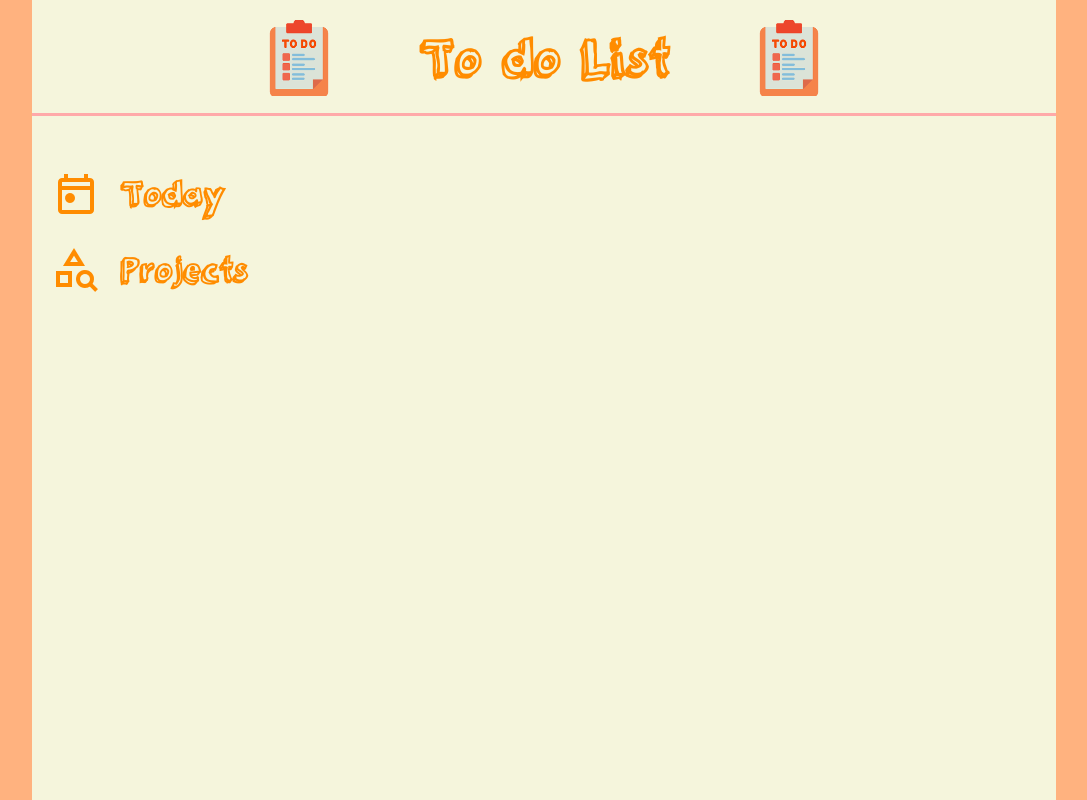
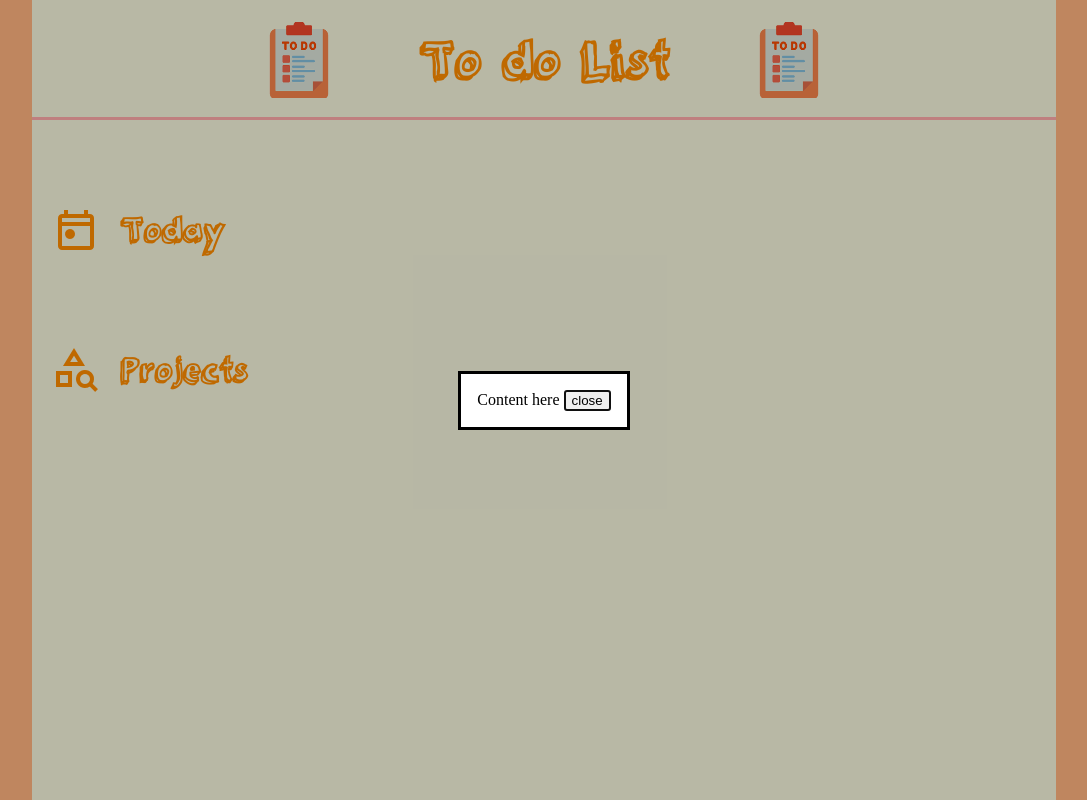
Before and after one commit to Yufan029/todo, a website built with webpack: page src/index.html in a window 1280 px wide. Both pictures are taken after a click on the picture 395 px from the left and 58 px from the top of the page. Shown: the whole page, without its empty margins (96-1183 px from the left). Built offline with nearby package versions, Linux system fonts and the light colour scheme.

Commit message:
Add pop up dialog, refactor code

```diff
--- a/package.json
+++ b/package.json
@@ -2,7 +2,7 @@
   "name": "todo",
   "version": "1.0.0",
   "description": "",
-  "main": "index.js",
+  "main": "./scripts/index.js",
   "scripts": {
     "test": "echo \"Error: no test specified\" && exit 1",
     "build": "webpack --config webpack.prod.js",
--- /dev/null
+++ b/src/css/dialogStyle.css
@@ -0,0 +1,52 @@
+/*   Open state of the dialog  */
+dialog[open] {
+    opacity: 1;
+    transform: scaleY(1);
+  }
+
+  /*   Closed state of the dialog   */
+  dialog {
+    opacity: 0;
+    transform: scaleY(0);
+    transition:
+      opacity 0.7s ease-out,
+      transform 0.7s ease-out,
+      overlay 0.7s ease-out allow-discrete,
+      display 0.7s ease-out allow-discrete;
+    /* Equivalent to
+    transition: all 0.7s allow-discrete; */
+  }
+
+  /*   Before-open state  */
+  /* Needs to be after the previous dialog[open] rule to take effect,
+      as the specificity is the same */
+  @starting-style {
+    dialog[open] {
+      opacity: 0;
+      transform: scaleY(0);
+    }
+  }
+
+  /* Transition the :backdrop when the dialog modal is promoted to the top layer */
+  dialog::backdrop {
+    background-color: rgb(0 0 0 / 0%);
+    transition:
+      display 0.7s allow-discrete,
+      overlay 0.7s allow-discrete,
+      background-color 0.7s;
+    /* Equivalent to
+    transition: all 0.7s allow-discrete; */
+  }
+
+  dialog[open]::backdrop {
+    background-color: rgb(0 0 0 / 25%);
+  }
+
+  /* This starting-style rule cannot be nested inside the above selector
+  because the nesting selector cannot represent pseudo-elements. */
+
+  @starting-style {
+    dialog[open]::backdrop {
+      background-color: rgb(0 0 0 / 0%);
+    }
+  }
--- a/src/style.css
+++ b/src/css/style.css
@@ -1,8 +1,6 @@
 *,
 *::before,
 *::after {
-    padding: 0px;
-    margin: 0px;
     box-sizing: border-box;
 }
 
@@ -12,13 +10,15 @@
 
 @font-face {
     font-family: "3dumb";
-    src: url('./fonts/3dumb-webfont.woff2') format('woff2'),
-         url('./fonts/3dumb-webfont.woff') format('woff');
+    src: url('../fonts/3dumb-webfont.woff2') format('woff2'),
+         url('../fonts/3dumb-webfont.woff') format('woff');
     font-weight: normal;
     font-style: normal;
 }
 
 body {
+    padding: 0;
+    margin: 0;
     background-color: rgb(255, 178, 127);
 }
 
@@ -30,13 +30,13 @@ body {
 }
 
 #header-icon {
+    height: 120px;
     display: flex;
     align-items: center;
     justify-content:center;
     gap: 5rem;
 
     background-color: beige;
-    padding: 1rem;
     box-shadow: inset 0px -3px #ffa9a9;
 }
 
--- a/src/index.html
+++ b/src/index.html
@@ -6,6 +6,10 @@
     <title>Todo List</title>
 </head>
 <body>
+    <dialog id="dialog">
+        Content here
+        <button class="close">close</button>
+    </dialog>
     <div class="container">
         <header id="header-icon"></header>
         <div class="content">
--- a/src/index.js
+++ /dev/null
@@ -1,9 +0,0 @@
-import './style.css';
-import createHeader from './createHeader';
-import createSideListItem from './createSideListItem';
-import todayImage from './images/today_image.png';
-import projectImage from './images/project.png';
-
-createHeader();
-createSideListItem('Today', todayImage);
-createSideListItem('Projects', projectImage);
--- a/src/createHeader.js
+++ b/src/scripts/createHeader.js
@@ -1,4 +1,4 @@
-import todoIcon from './images/todo-icon.png';
+import todoIcon from '../images/todo-icon.png';
 
 export default function createHeader() {
     let imageLeft = new Image();
@@ -16,9 +16,19 @@ export default function createHeader() {
     imageRight.src = todoIcon;
     imageRight.classList.add('todoIcon');
 
-    imageRight.addEventListener('click', () => {
-        console.log('test');
+    imageLeft.addEventListener('click', openDialog);
+    imageRight.addEventListener('click', openDialog);
+
+    const dialog = document.querySelector('dialog');
+    const closeBtn = document.querySelector('.close');
+    closeBtn.addEventListener('click', () => {
+        dialog.close();
     });
 
     header.appendChild(imageRight);
 }
+
+function openDialog() {
+    const dialog = document.querySelector('dialog');
+    dialog.showModal();
+}
--- /dev/null
+++ b/src/scripts/index.js
@@ -0,0 +1,10 @@
+import '../css/style.css';
+import '../css/dialogStyle.css';
+import createHeader from './createHeader';
+import createSideListItem from './createSideListItem';
+import todayImage from '../images/today_image.png';
+import projectImage from '../images/project.png';
+
+createHeader();
+createSideListItem('Today', todayImage);
+createSideListItem('Projects', projectImage);
--- a/webpack.common.js
+++ b/webpack.common.js
@@ -2,7 +2,7 @@ const path = require('path');
 const HtmlWebpackPlugin = require('html-webpack-plugin');
 
 module.exports = {
-  entry: './src/index.js',
+  entry: './src/scripts/index.js',
   output: {
     filename: 'main.js',
     path: path.resolve(__dirname, 'dist'),
```
Also changed, not shown: dist/8064fe536e88b9e25deb.png (added), dist/index.html, dist/main.js, src/scripts/createSideListItem.js (renamed from src/createSideListItem.js), 1 other file.
